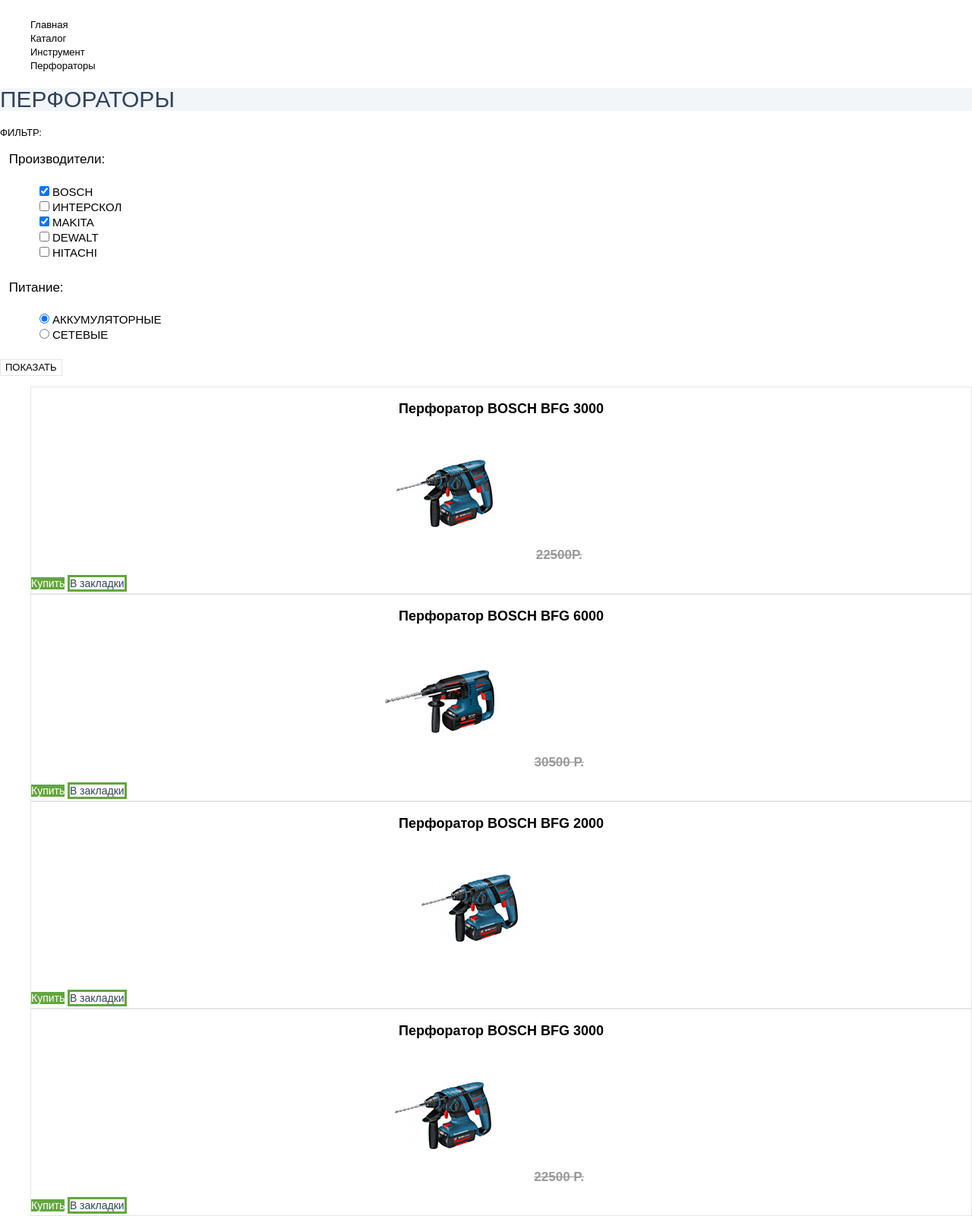
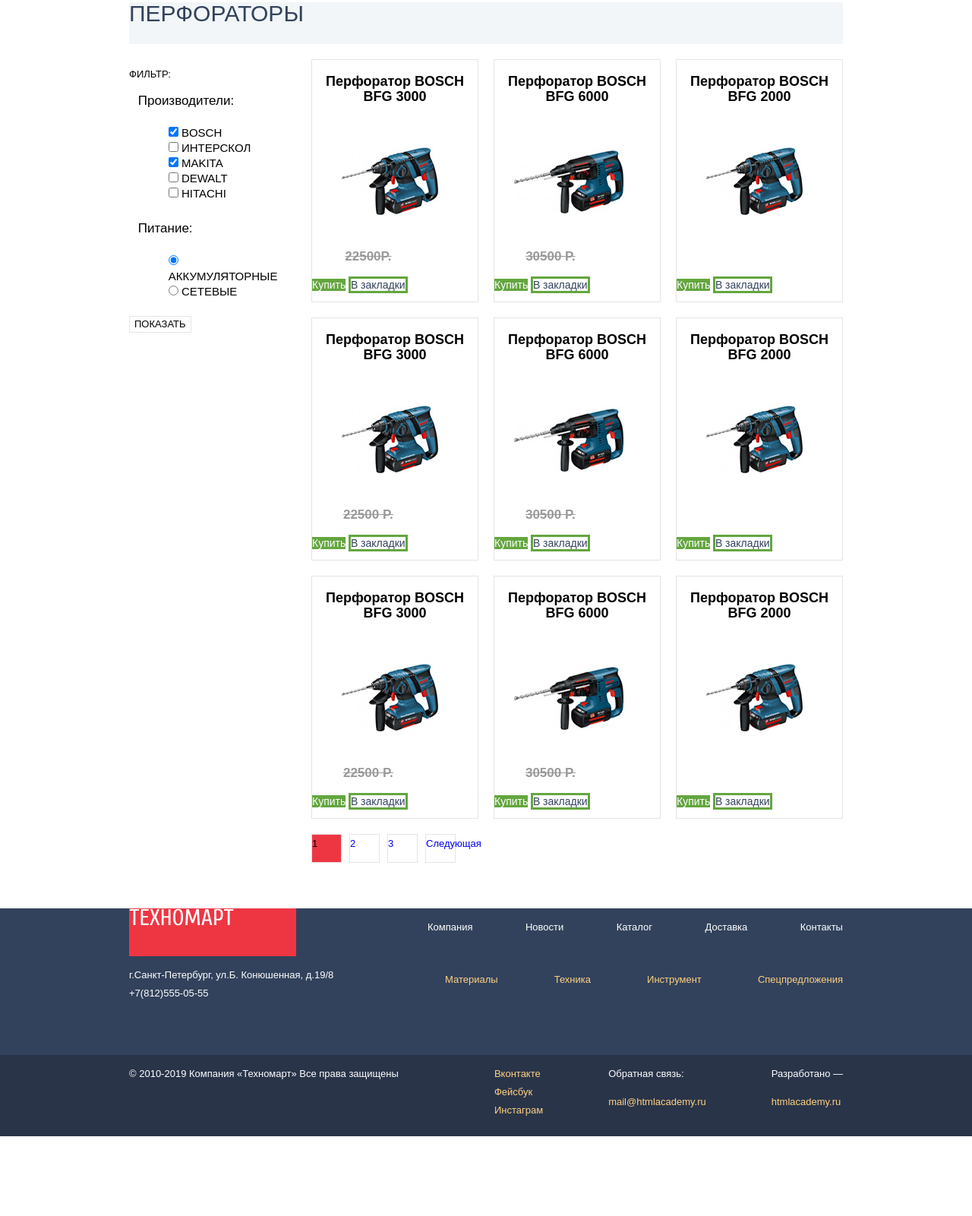
Before and after one commit to KostOvchinnikov/587719-technomart-26, a plain HTML site: page catalog.html in a window 1280 px wide. Shown: the part 551-2152 px from the top of the page at 76% size. After the commit the page ends 2047 px from the top, so only its background shows below. Drawn offline with Linux system fonts and the light colour scheme; a web font is replaced by a local one.

Commit message:
Личный проект: начинаем строить сетку на флексах

```diff
--- a/catalog.html
+++ b/catalog.html
@@ -80,16 +80,18 @@
 
 	</header>
 
-	<main>
-	  	<ul class="mini-nav">
+	<main class="container">
+	  	<ul class="breadcrumps">
 	  		<li><a href="index.html">Главная</a></li>
 	  		<li><a href="catalog.html">Каталог</a></li>
 	  		<li><a href="#">Инструмент</a></li>
 	  		<li><a href="#">Перфораторы</a></li>
 	  	</ul>
-	  	<div class="h1-container">
-	  		<h1>Перфораторы</h1>
-		</div>
+
+	  	<h1 class="page-title">Перфораторы</h1>
+
+	  	<div class="catalog-columns">
+
 		  	<section class="filter">
 
 		  		<h2>Фильтр:</h2>
@@ -117,7 +119,7 @@
 		  						<label for="filter-dewalt">Dewalt</label>
 		  					</li>
 		  					<li>
-	  						<input type="checkbox" name="Hitachi" id="filter-hitachi">
+		  						<input type="checkbox" name="hitachi" id="filter-hitachi">
 		  						<label for="filter-hitachi">Hitachi</label>
 		  					</li>
 		  				</ul>
@@ -281,43 +283,47 @@
 
 		  		</ul>
 
-	  		<ul>
+		  		<ul class="pagination-list">
 		  			<li>1</li>
 		  			<li><a href="#">2</a></li>
 		  			<li><a href="#">3</a></li>
 		  			<li><a href="#">Следующая</a></li>
 		  		</ul>
 
+
 		  	</section>
-
+		</div>
 	</main>
 
 	<footer class="main-footer">
 
 		<div class="footer-top-wrapper">
 			<section class="footer-top container">
-
+				<div class="footer-column-1">
 					<a href="index.html" class="footer-logo"><img src="img/footer-logo.svg" width="138" height="23" alt="Логотип магазина «Техномарт»"></a>
-
-				<ul class="footer-navigation-1">
-					<li><a href="about-us.html">Компания</a></li>
-					<li><a href="news.html">Новости</a></li>
-					<li><a href="catalog.html">Каталог</a></li>
-					<li><a href="delivery.html">Доставка</a></li>
-					<li><a href="contacts.html">Контакты</a></li>
-				</ul>
 
 					<p>
 						г.Санкт-Петербург, ул.Б. Конюшенная, д.19/8
 						+7(812)555-05-55
 					</p>
+				</div>
+				<div class="footer-column-2">
 
+					<ul class="footer-navigation-1">
+						<li><a href="#">Компания</a></li>
+						<li><a href="#">Новости</a></li>
+						<li><a href="catalog.html">Каталог</a></li>
+						<li><a href="#">Доставка</a></li>
+						<li><a href="#">Контакты</a></li>
+					</ul>
 					<ul class="footer-navigation-2">
 						<li><a href="#">Материалы</a></li>
 						<li><a href="#">Техника</a></li>
 						<li><a href="#">Инструмент</a></li>
 						<li><a href="#">Спецпредложения</a></li>
 					</ul>
+
+				</div>
 			</section>
 		</div>
 		<div class="footer-bottom-wrapper">
--- a/css/style.css
+++ b/css/style.css
@@ -131,15 +131,16 @@ a {
 	color: #ee3643;
 }
 
-.mini-nav {
+.breadcrumps {
 	list-style: none;
 	font-family: "PT-Sans", Arial, sans-serif;
 	font-size: 13px;
 	font-weight: 400;
 	line-height: 18px;
+	text-transform: uppercase;
 }
 
-.mini-nav a {
+.breadcrumps a {
 	color: #000000;
 }
 
@@ -171,16 +172,14 @@ a {
 	background-color: #293449;
 }
 
-main .h1-container {
-	background-color: #f2f6f8;
-}
-
-main h1 {
+.page-title {
 	font-size: 30px;
 	font-weight: 400;
 	line-height: 30px;
 	text-transform: uppercase;
 	color: #32425c;
+
+	background-color: #f2f6f8;
 }
 
 fieldset legend {
@@ -387,8 +386,8 @@ main h2 {
 /* Сеточные стили */
 html,
 body {
-	min-width: 1200px;
-	min-height: 3151px;
+	min-width: 940px;
+	min-height: 2000px;
 	margin: 0;
 	padding: 0;
 }
@@ -425,7 +424,11 @@ body {
 .top-navigation {
 	margin: 0;
 	padding: 0;
-	width: 450px;
+	width: 419px;
+	margin-left: auto;
+	display: flex;
+	justify-content: space-between;
+
 	/*Временно для сетки*/
 	min-height: 42px;
 }
@@ -482,8 +485,14 @@ body {
 .main-navigation {
 	width: 940px;
 	margin-bottom: 60px;
+
 	/*Временно для сетки*/
 	min-height: 60px;
+}
+
+.site-navigation {
+	display: flex;
+	justify-content: space-between;
 }
 
 .about-company {
@@ -504,7 +513,7 @@ body {
 }
 
 
-figure {
+.map {
 	margin: 0;
 	padding: 0;
 }
@@ -540,6 +549,49 @@ figure {
 	justify-content: space-between;
 }
 
+.footer-column-1 {
+	width: 322px;
+
+	justify-content: space-between;
+	/*Временно*/
+	min-height: 193px;
+}
+
+.footer-navigation-1 {
+	width: 547px;
+	display: flex;
+	flex-wrap: wrap;
+	justify-content: space-between;
+	margin-left: auto;
+	margin-bottom: 45px;
+}
+/*
+.footer-navigation-1 li {
+	margin-left: 60px;
+}
+*/
+
+.footer-column-2 {
+	margin: 0;
+	padding: 0;
+
+	width: auto;
+	/*Временно*/
+	min-height: 193px;
+}
+
+.footer-navigation-2 {
+	width: 524px;
+	display: flex;
+	flex-wrap: wrap;
+	justify-content: space-between;
+	margin-left: auto;
+}
+/*
+.footer-navigation-2 li:not(:first-child) {
+	margin-left: 60px;
+}
+*/
 .footer-logo {
 	width: 220px;
 	/*Временно для сетки*/
@@ -550,3 +602,78 @@ figure {
 	display: flex;
 	justify-content: space-between;
 }
+
+.breadcrumps {
+	padding: 0;
+	margin: 0;
+	margin-bottom: 24px;
+	/*Временно для сетки*/
+	min-height: 12px;
+}
+
+.page-title {
+	margin: 0;
+	margin-bottom: 20px;
+	padding: 0;
+	/*Временно для сетки*/
+	min-height: 55px;
+}
+
+.filter {
+	width: 220px;
+	/*Временно для сетки*/
+	min-height: 500px;
+}
+
+.catalog {
+	width: 700px;
+	/*Временно*/
+	min-height: 994px;
+}
+
+.catalog-columns {
+	display: flex;
+	justify-content: space-between;
+}
+
+.catalog-item {
+	width: 218px;
+	margin-bottom: 20px;
+	margin-right: 20px;
+	/*Временно*/
+	min-height: 318px;
+}
+
+.catalog-item:nth-child(3n) {
+	margin-right: 0;
+}
+
+.catalog-list {
+	margin: 0;
+	padding: 0;
+	display: flex;
+	flex-wrap: wrap;
+
+}
+
+.pagination-list {
+	margin: 0;
+	padding: 0;
+	list-style: none;
+	display: flex;
+	flex-wrap: wrap;
+	margin-bottom: 60px;
+
+	/*Временно*/
+	min-height: 38px;
+}
+
+.pagination-list li {
+	border: solid 1px #e5e5e5;
+	margin-right: 10px;
+	width: 38px;
+}
+
+.pagination-list li:first-child {
+	background-color: #ee3643;
+}
```
Also changed, not shown: index.html (+13 -10 lines). Lines whose indentation alone changed are shown as unchanged.
